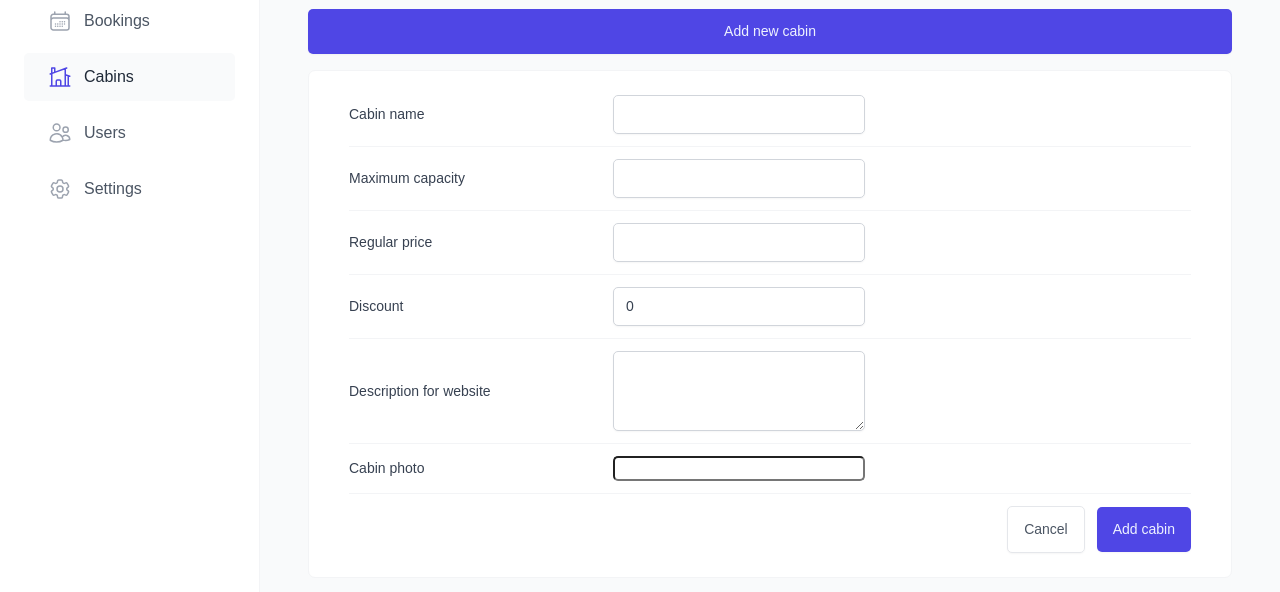
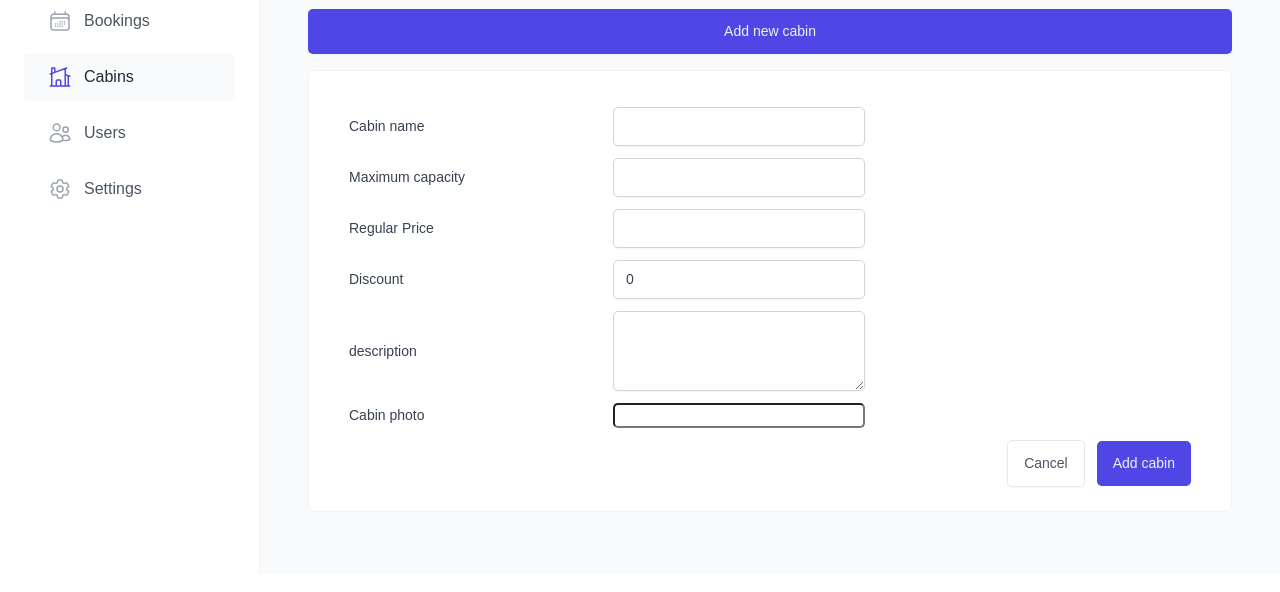
Before and after one commit to sash9696/booking-management-app, a React app: page /cabins in a window 1280 px wide. Shown: the part 226-818 px from the top of the page. Built offline with nearby package versions, Linux system fonts and the light colour scheme; no server answers; the database is empty; the HTML template or start-up script is replaced by a standard one.

Commit message:
cabins: added add cabin fucntionality and integrated react hook form for validation

```diff
--- a/src/features/cabins/CreateCabinForm.jsx
+++ b/src/features/cabins/CreateCabinForm.jsx
@@ -1,88 +1,89 @@
-import styled from "styled-components";
 import {useForm} from 'react-hook-form';
+import {toast} from 'react-hot-toast';
+import { useMutation, useQueryClient } from "@tanstack/react-query";
+import { createCabin } from "../../services/apiCabins";
 
 import Input from "../../ui/Input";
 import Form from "../../ui/Form";
 import Button from "../../ui/Button";
 import FileInput from "../../ui/FileInput";
 import Textarea from "../../ui/Textarea";
+import FormRow from "../../ui/FormRow";
 
-const FormRow = styled.div`
-  display: grid;
-  align-items: center;
-  grid-template-columns: 24rem 1fr 1.2fr;
-  gap: 2.4rem;
 
-  padding: 1.2rem 0;
 
-  &:first-child {
-    padding-top: 0;
-  }
-
-  &:last-child {
-    padding-bottom: 0;
-  }
-
-  &:not(:last-child) {
-    border-bottom: 1px solid var(--color-grey-100);
-  }
-
-  &:has(button) {
-    display: flex;
-    justify-content: flex-end;
-    gap: 1.2rem;
-  }
-`;
-
-const Label = styled.label`
-  font-weight: 500;
-`;
-
-// const Error = styled.span`
-//   font-size: 1.4rem;
-//   color: var(--color-red-700);
-// `;
 
 function CreateCabinForm() {
+    const queryClient =useQueryClient();
 
-    const {register, handleSubmit} = useForm();
+    const {register, handleSubmit, reset,getValues, formState} = useForm();
+    const {errors} = formState;
+
+   const {mutate, isLoading:isCreating} =  useMutation({
+        mutationFn: createCabin,
+        onSuccess: () => {
+            toast.success("New cabin successfully created");
+            queryClient.invalidateQueries({
+                queryKey: ["cabins"]
+            });
+            reset();
+        },
+        onError: (err) => toast.error(err.message)
+    })
 
     function onSubmit(data){
         //data will bw all thr fields associate with input
-        console.log(data)
-
+        // console.log(data)
+        mutate(data);
 
     }
 
+    function onError(errors){
+        console.log(errors)
+    }
+
   return (
-    <Form onSubmit = {handleSubmit(onSubmit)} >
-      <FormRow>
-        <Label htmlFor="name">Cabin name</Label>
-        <Input type="text" id="name" {...register('name')} />
+    <Form onSubmit = {handleSubmit(onSubmit,onError)} >
+      <FormRow label="Cabin name" error={errors?.name?.message} >
+        <Input type="text" id="name" {...register('name',{
+            required:"This field is required"
+        })} />
       </FormRow>
 
-      <FormRow>
-        <Label htmlFor="maxCapacity">Maximum capacity</Label>
-        <Input type="number" id="maxCapacity" {...register('maxCapacity')}  />
+      <FormRow label="Maximum capacity" error={errors?.maxCapacity?.message} >
+        <Input type="number" id="maxCapacity" {...register('maxCapacity',{
+            required:"This field is required",
+            min:{
+                value:1,
+                message:'Capacity should be atleast 1'
+            }
+        })}  />
       </FormRow>
 
-      <FormRow>
-        <Label htmlFor="regularPrice">Regular price</Label>
-        <Input type="number" id="regularPrice"  {...register('regularPrice')}/>
+      <FormRow label="Regular Price" error={errors?.regularPrice?.message} >
+        <Input type="number" id="regularPrice"  {...register('regularPrice',{
+            required:"This field is required",
+            min:{
+                value:1,
+                message:'Capacity should be atleast 1'
+            }
+        })}/>
       </FormRow>
 
-      <FormRow>
-        <Label htmlFor="discount">Discount</Label>
-        <Input type="number" id="discount" defaultValue={0}   {...register('discount')}/>
+      <FormRow label="Discount" error={errors?.discount?.message}>
+        <Input type="number" id="discount" defaultValue={0}   {...register('discount',{
+            required:"This field is required",
+            validate: (value) => value <= getValues().regularPrice || 'Discount should be less than regular price)'
+        })}/>
       </FormRow>
 
-      <FormRow>
-        <Label htmlFor="description">Description for website</Label>
-        <Textarea type="number" id="description" defaultValue="" {...register('description')} />
+      <FormRow label="description" error={errors?.description?.message}>
+        <Textarea type="number" id="description" defaultValue="" {...register('description',{
+            required:"This field is required"
+        })} />
       </FormRow>
 
-      <FormRow>
-        <Label htmlFor="image">Cabin photo</Label>
+      <FormRow label='Cabin photo'>
         <FileInput id="image" accept="image/*" {...register('image')} />
       </FormRow>
 
@@ -91,7 +92,7 @@
         <Button variation="secondary" type="reset">
           Cancel
         </Button>
-        <Button>Add cabin</Button>
+        <Button disabled={isCreating} >Add cabin</Button>
       </FormRow>
     </Form>
   );
--- a/src/services/apiCabins.js
+++ b/src/services/apiCabins.js
@@ -11,9 +11,21 @@
 	return data;
 }
 
+export async function createCabin(newCabin) {
+	const { data, error } = await supabase
+		.from("cabins")
+		.insert([newCabin])
+		.select();
+	if (error) {
+		console.error(error);
+		throw new Error("Cabin could not be created");
+	}
+	return data;
+}
+
 export async function deleteCabin(id) {
 	//query supabase client
-	console.log('deleteCabin',id)
+	console.log("deleteCabin", id);
 	const { data, error } = await supabase.from("cabins").delete().eq("id", id);
 
 	if (error) {
--- a/src/ui/AppLayout.jsx
+++ b/src/ui/AppLayout.jsx
@@ -6,6 +6,7 @@
 const Main = styled.main`
 	background-color: var(--color-grey-50);
 	padding: 4rem 4.8rem 6.4rem;
+	overflow: scroll;
 `;
 
 const StyledAppLayout = styled.div`
--- /dev/null
+++ b/src/ui/FormRow.jsx
@@ -0,0 +1,62 @@
+import styled from "styled-components";
+import PropTypes from "prop-types";
+
+const StyledFormRow = styled.div`
+	display: grid;
+	align-items: center;
+	grid-template-columns: 24rem 1fr 1.2fr;
+	gap: 2.4rem;
+
+	padding: 1.2rem 0;
+
+	&:first-child {
+		padding-top: 20;
+	}
+
+	&:last-child {
+		padding-bottom: 0;
+	}
+
+	&:not(:last-child) {
+		border-bottom: 1px solid var(--color-grey-100);
+	}
+
+	&:has(button) {
+		display: flex;
+		justify-content: flex-end;
+		gap: 1.2rem;
+	}
+`;
+
+const Label = styled.label`
+	font-weight: 500;
+`;
+
+const Error = styled.span`
+	font-size: 1.4rem;
+	color: var(--color-red-700);
+`;
+
+function FormRow({ label, error, children }) {
+	return (
+		<div>
+			<StyledFormRow>
+				{label && <Label htmlFor={children.props.id}>{label}</Label>}
+				{children}
+				{error && <Error>{error}</Error>}
+			</StyledFormRow>
+		</div>
+	);
+}
+
+FormRow.propTypes = {
+	label: PropTypes.string,
+	error: PropTypes.string,
+	children: PropTypes.shape({
+		props: PropTypes.shape({
+			id: PropTypes.string.isRequired, // Validate the 'id' property as a required string
+		}),
+	}).isRequired,
+};
+
+export default FormRow;
```
